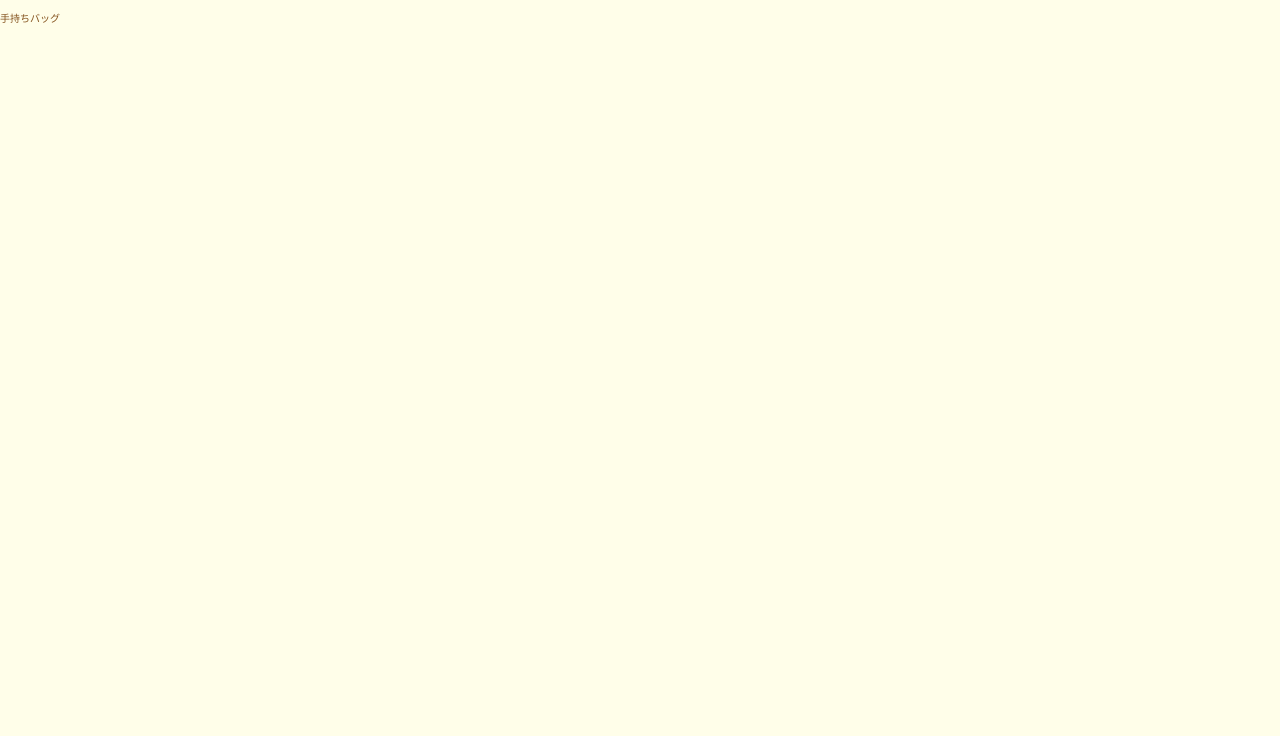
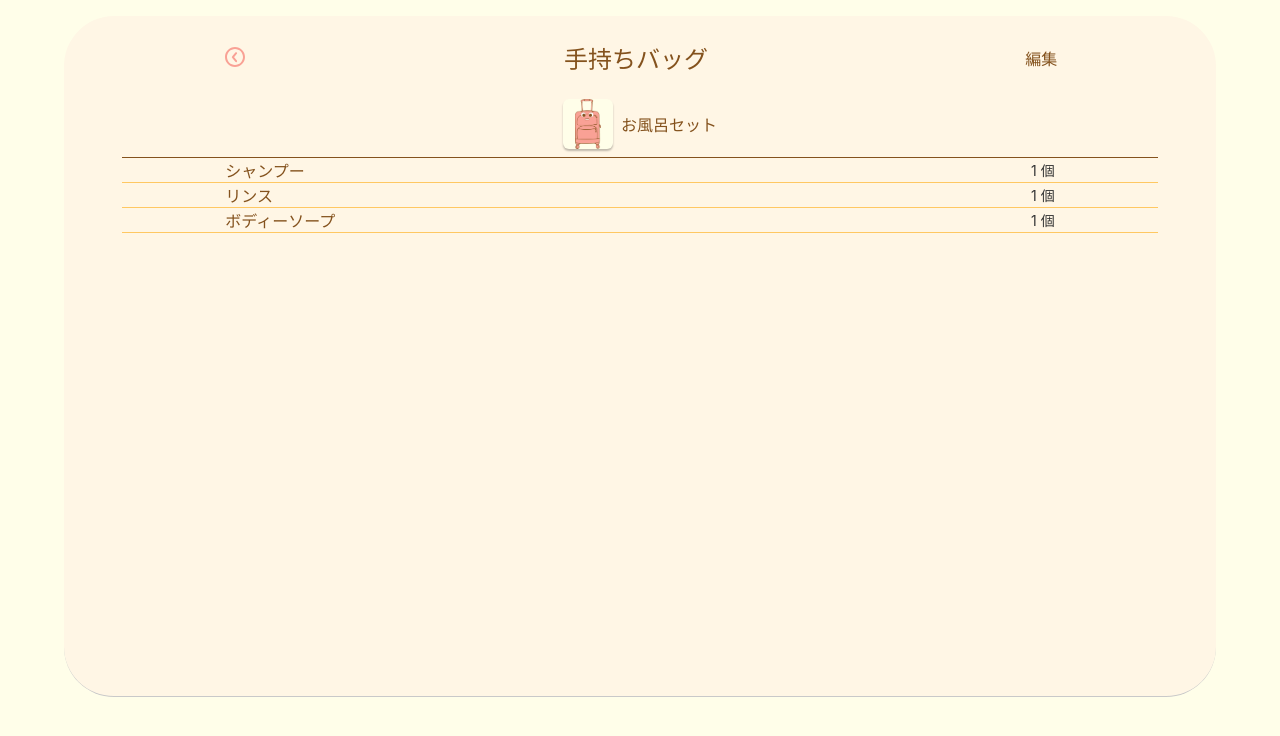
Before and after one commit to koudaihirata/development, a React (Create React App) app: page /bag/1 in a window 1280 px wide. Shown: the top 736 px of the page. Built offline with nearby package versions, Linux system fonts and the light colour scheme.

Commit message:
update:カバン内のスタイル完成

```diff
--- a/src/Pages/Bags/page.tsx
+++ b/src/Pages/Bags/page.tsx
@@ -1,4 +1,5 @@
-import { useParams } from "react-router-dom";
+import { Link, useParams } from "react-router-dom";
+import styles from './styles.module.css';
 
 interface Props {
     id: string;
@@ -25,7 +26,41 @@ export default function Bags() {
 function Bag(props: Props) {
     return(
         <>
-            <p>{props.id}</p>
+            <div className={styles.bagDetailWrap}>
+                <div className={styles.bagDetailTitle}>
+                    <Link to={'/'}>
+                        <img src="/img/ReturnArrow.svg" alt="戻る" />
+                    </Link>
+                    <p className={styles.Title}>{props.id}</p>
+                    <p className={styles.edit}>編集</p>
+                </div>
+                <div className={styles.bagMain}>
+                    <div className={styles.bagMainTitle}>
+                        <div className={styles.IconImg}>
+                            <img src="/img/bagkun.png" alt="アイコンイメージ" />
+                        </div>
+                        <p>お風呂セット</p>
+                    </div>
+                    <div className={styles.bagThing}>
+                        <div>
+                            <p className={styles.ProductName}>シャンプー</p>
+                            <p className={styles.Quantity}>1 個</p>
+                        </div>
+                    </div>
+                    <div className={styles.bagThing}>
+                        <div>
+                            <p className={styles.ProductName}>リンス</p>
+                            <p className={styles.Quantity}>1 個</p>
+                        </div>
+                    </div>
+                    <div className={styles.bagThing}>
+                        <div>
+                            <p className={styles.ProductName}>ボディーソープ</p>
+                            <p className={styles.Quantity}>1 個</p>
+                        </div>
+                    </div>
+                </div>
+            </div>
         </>
     )
 }
--- a/src/Pages/Bags/styles.module.css
+++ b/src/Pages/Bags/styles.module.css
@@ -0,0 +1,82 @@
+.bagDetailWrap {
+    width: 90%;
+    height: 85vh;
+    margin: 16px auto 0;
+    background-color: #FFF6E5;
+    border-bottom: 1px solid #C9C9C9;
+    border-radius: 50px;
+}
+
+.bagDetailTitle {
+    width: 100%;
+    display: flex;
+    justify-content: space-around;
+    align-items: center;
+    padding: 24px 0 8px;
+
+    .Title {
+        font-size: 2.4rem;
+        margin: 0;
+    }
+    .edit {
+        font-size: 1.6rem;
+        margin: 0;
+    }
+}
+
+.bagMain {
+    width: 90%;
+    margin: 0 auto;
+
+
+    .bagMainTitle {
+        width: 100%;
+        border-bottom: 1px solid #84521D;
+        display: flex;
+        justify-content: center;
+        align-items: center;
+        gap: 8px;
+        margin-top: 16px;
+        padding-bottom: 8px;
+
+        .IconImg {
+            width: 50px;
+            height: 50px;
+            border-radius: 6px;
+            box-shadow: 0px 2px 2px 0px rgba(0, 0, 0, 0.25);
+            background-color: #FFFEE9;
+
+            > img {
+                width: 100%;
+                height: 100%;
+                object-fit: contain;
+            }
+        }
+        > p {
+            margin: 0;
+            font-size: 1.6rem;
+        }
+    }
+    .bagThing {
+        width: 100%;
+        border-bottom: 1px solid #FFC862;
+
+        > div {
+            width: 80%;
+            margin: 0 auto;
+            display: flex;
+            justify-content: space-between;
+            align-items: center;
+
+            .ProductName {
+                font-size: 1.6rem;
+                margin: 0;
+            }
+            .Quantity {
+                font-size: 1.4rem;
+                margin: 0;
+                color: #333;
+            }
+        }
+    }
+}
```
Also changed, not shown: public/img/ReturnArrow.svg (added).
